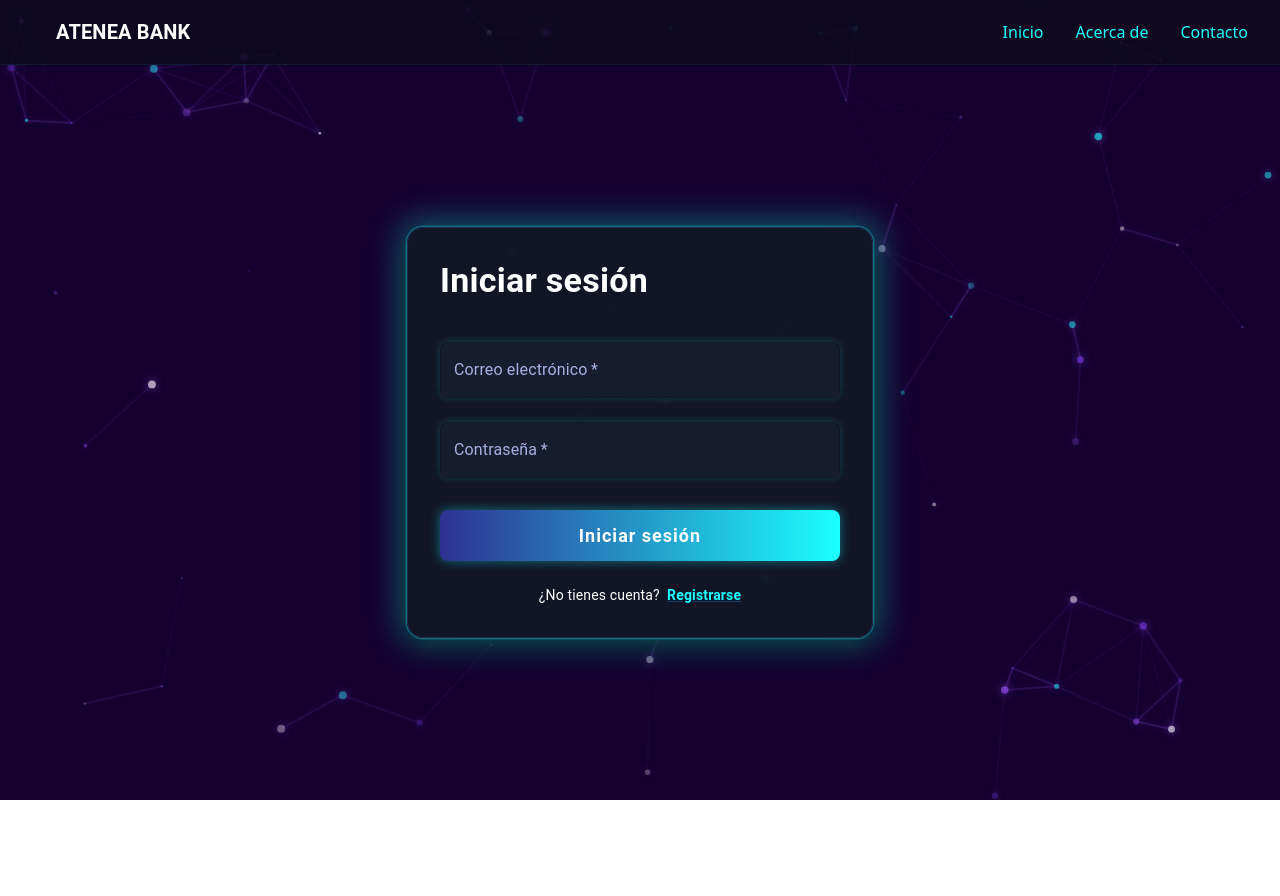
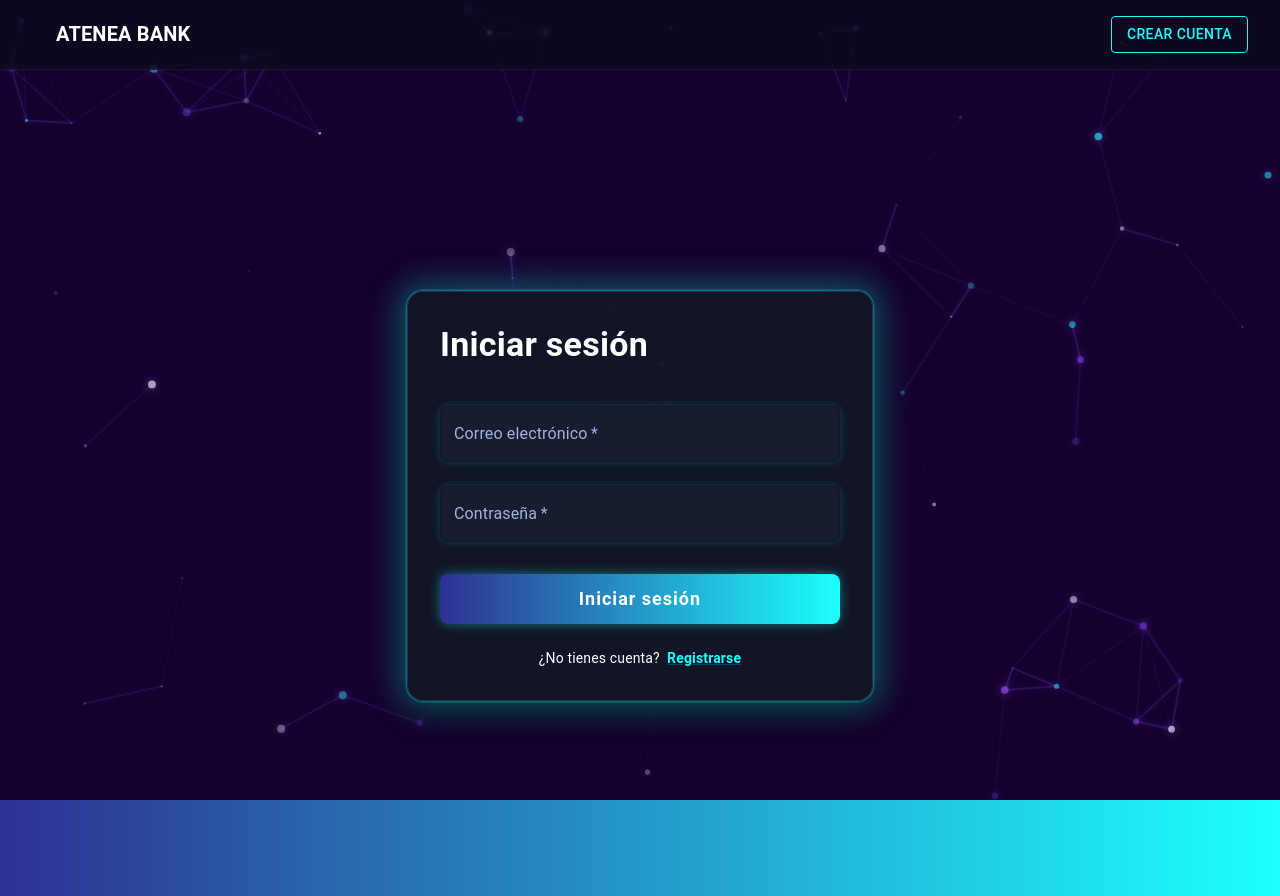
Before and after one commit to Atenea-Conocimientos/redux-athena-bank, a React (Vite) app in the folder frontend/: page /login in a window 1280 px wide. Before the commit the page ends 800 px from the top, so only its background shows below. Built offline with nearby package versions, Linux system fonts and the light colour scheme; some icons are missing.

Commit message:
Added logout functionality

```diff
--- a/frontend/src/App.tsx
+++ b/frontend/src/App.tsx
@@ -3,6 +3,7 @@ import { BrowserRouter as Router, Routes, Route, Navigate } from 'react-router-d
 import SignUp from './components/SignUp';
 import Login from './components/Login';
 import Dashboard from './components/Dashboard';
+import RequireAuth from './components/RequireAuth';
 
 function App() {
   return (
@@ -10,7 +11,7 @@ function App() {
       <Routes>
         <Route path="/signup" element={<SignUp />} />
         <Route path="/login" element={<Login />} />
-        <Route path="/dashboard" element={<Dashboard />} />
+        <Route path="/dashboard" element={<RequireAuth><Dashboard /></RequireAuth>} />
         <Route path="*" element={<Navigate to="/signup" replace />} />
       </Routes>
     </Router>
--- a/frontend/src/api.ts
+++ b/frontend/src/api.ts
@@ -65,3 +65,12 @@ export async function getTransactions(token: string): Promise<Transaction[]> {
   );
   return res.data;
 }
+
+// Logout del usuario
+export async function logout(): Promise<void> {
+  await axios.post(
+    `${API_BASE}/auth/logout`,
+    {},
+    { withCredentials: true }
+  );
+}
--- a/frontend/src/components/Dashboard.tsx
+++ b/frontend/src/components/Dashboard.tsx
@@ -4,11 +4,11 @@ import {
   Paper,
   Button,
 } from '@mui/material';
-import { Link as RouterLink } from 'react-router-dom';
 import AccountBalanceIcon from '@mui/icons-material/AccountBalance';
 import { useSnackbar } from 'notistack';
 import { useAuth } from './AuthContext';
-import { getAccounts, createAccount, freezeAccount, deleteAccount, depositFunds, transferFunds, getTransactions, Account as ApiAccount, Transaction } from '../api';
+import { useNavigate } from 'react-router-dom';
+import { getAccounts, createAccount, freezeAccount, deleteAccount, depositFunds, transferFunds, getTransactions, logout, Account as ApiAccount, Transaction } from '../api';
 
 import CreateAccountModal from './CreateAccountModal';
 import TopUpModal from './TopUpModal';
@@ -42,6 +42,8 @@ const randomLast4 = () => Math.floor(1000 + Math.random() * 9000).toString();
  * -----------------------------------------------------------------*/
 const Dashboard: React.FC = () => {
   const { enqueueSnackbar } = useSnackbar();
+  const navigate = useNavigate();
+  const { setToken } = useAuth();
 
   /** ------------------------------------------------------
    *  Local state
@@ -108,6 +110,9 @@ const Dashboard: React.FC = () => {
         updated.frozen ? 'Cuenta congelada ❄️' : 'Cuenta descongelada ☀️',
         { variant: 'info' },
       );
+      // Refrescar solo lista de transacciones tras cambio de estado
+      const txs = await getTransactions(token);
+      setTransactions(txs);
     } catch {
       enqueueSnackbar('Error al congelar/descongelar', { variant: 'error' });
     }
@@ -147,6 +152,9 @@ const Dashboard: React.FC = () => {
       ));
       setTopUpModalOpen(false);
       enqueueSnackbar('¡Fondos agregados exitosamente!', { variant: 'success' });
+      // Refrescar transacciones tras depósito
+      const txs = await getTransactions(token);
+      setTransactions(txs);
     } catch {
       enqueueSnackbar('Error al agregar fondos', { variant: 'error' });
     }
@@ -348,48 +356,39 @@ const Dashboard: React.FC = () => {
       position="relative"
       sx={{ background: 'linear-gradient(90deg, #2E3192 0%, #1BFFFF 100%)', overflow: 'hidden' }}
     >
-      {/* ----------------------------------------------------------------------
-       *  Header / Navbar
-       * --------------------------------------------------------------------*/}
-      <Box
-        component="header"
-        width="100%"
-        sx={{
+      {/* Header */}
+      <Box component="header" width="100%" maxWidth="100vw" sx={{
         px: { xs: 2, sm: 4 },
         py: 2,
         display: 'flex',
         alignItems: 'center',
         justifyContent: 'space-between',
-          background: 'rgba(12, 10, 30, 0.85)',
+        background: 'rgba(12,10,30,0.85)',
         borderBottom: '1.5px solid rgba(44,255,255,0.08)',
+        position: 'fixed', top: 0, left: 0,
         zIndex: 2,
-          position: 'relative',
-        }}
-      >
+        boxSizing: 'border-box',
+      }}>
         <Box display="flex" alignItems="center" gap={1}>
           <AccountBalanceIcon sx={{ color: '#FFD600', fontSize: 32 }} />
           <Typography variant="h6" fontWeight={700} color="#fff">
             ATENEA BANK
           </Typography>
         </Box>
-        <Box display="flex" gap={4}>
-          <RouterLink to="/" style={{ color: '#1BFFFF', textDecoration: 'none', fontWeight: 500 }}>
-            Home
-          </RouterLink>
-          <RouterLink to="/about" style={{ color: '#1BFFFF', textDecoration: 'none', fontWeight: 500 }}>
-            About
-          </RouterLink>
-          <RouterLink to="/contact" style={{ color: '#1BFFFF', textDecoration: 'none', fontWeight: 500 }}>
-            Contact
-          </RouterLink>
+        <Button data-testid="boton-logout" onClick={async () => {
+          try {
+            await logout();
+            enqueueSnackbar('Sesión cerrada correctamente', { variant: 'success' });
+          } catch {
+            enqueueSnackbar('Error al cerrar sesión', { variant: 'error' });
+          }
+          setToken('');
+          navigate('/login');
+        }} variant="outlined" sx={{ color: '#1BFFFF', borderColor: '#1BFFFF', '&:hover': { background: 'rgba(27,255,255,0.08)' } }}>
+          Cerrar sesión
+        </Button>
       </Box>
-      </Box>
-
-      {/* Decorative background */}
-      <Box position="absolute" top={0} left={0} width="100%" height="100%" zIndex={0}>
       <NeonParticlesBackground />
-      </Box>
-
       {/* ----------------------------------------------------------------------
        *  Content Wrapper
        * --------------------------------------------------------------------*/}
@@ -401,6 +400,7 @@ const Dashboard: React.FC = () => {
         justifyContent="center"
         flex={1}
         width="100%"
+        pt={12}
       >
         <Paper
           elevation={8}
@@ -536,13 +536,19 @@ const Dashboard: React.FC = () => {
                   <Typography variant="subtitle2" fontWeight={600}>{date}</Typography>
                   {txs.map(tx => (
                     <Box key={tx._id} display="flex" justifyContent="space-between" py={0.5}>
-                      <Typography color={tx.direction==='in'? 'success.main': tx.direction==='out'? 'error.main': 'text.secondary'}>
-                        {tx.description}
+                      <Typography sx={{ color: tx.direction==='in' || tx.type==='account_opened' ? 'success.main' : tx.direction==='out' || tx.type==='account_closed' ? 'error.main' : '#fff' }}>
+                        {tx.type === 'deposit'
+                          ? `Depósito en cuenta ${accounts.find(a => a._id === tx.accountId)?.last4}`
+                          : tx.type === 'account_opened'
+                            ? `Cuenta activada ${accounts.find(a => a._id === tx.accountId)?.last4}`
+                            : tx.type === 'status_change'
+                              ? `${tx.description} ${accounts.find(a => a._id === tx.accountId)?.last4}`
+                              : tx.description}
                       </Typography>
-                      <Typography color={tx.direction==='in'? 'success.main': tx.direction==='out'? 'error.main': 'text.secondary'}>
-                        {tx.direction==='neutral'
-                          ? '[neutro]'
-                          : `${tx.direction==='in' ? '+ ' : '- '}${tx.amount?.toFixed(2)}`}
+                      <Typography sx={{ color: tx.direction==='in' || tx.type==='account_opened' ? 'success.main' : tx.direction==='out' || tx.type==='account_closed' ? 'error.main' : '#fff' }}>
+                        {tx.direction === 'neutral'
+                          ? ''
+                          : `${tx.direction === 'in' ? '+ ' : '- '}${tx.amount?.toFixed(2)}`}
                       </Typography>
                     </Box>
                   ))}
--- a/frontend/src/components/Login.tsx
+++ b/frontend/src/components/Login.tsx
@@ -58,38 +58,17 @@ const Login: React.FC = () => {
       display="flex"
       flexDirection="column"
       position="relative"
-      sx={{ background: gradient, overflow: 'hidden' }}
+      sx={{ background: gradient, overflow: 'hidden', pt: 12 }}
     >
-      {/* Header/Navbar */}
-      <Box
-        component="header"
-        width="100%"
-        maxWidth="100vw"
-        sx={{
-          px: { xs: 2, sm: 4 },
-          py: 2,
-          display: 'flex',
-          alignItems: 'center',
-          justifyContent: 'space-between',
-          background: 'rgba(12, 10, 30, 0.85)',
-          borderBottom: '1.5px solid rgba(44,255,255,0.08)',
-          zIndex: 2,
-          position: 'relative',
-          overflowX: 'hidden',
-          boxSizing: 'border-box',
-        }}
-      >
+      {/* Header */}
+      <Box component="header" width="100%" maxWidth="100vw" sx={{
+        px: { xs: 2, sm: 4 }, py: 2, display: 'flex', alignItems: 'center', justifyContent: 'space-between', background: 'rgba(12,10,30,0.85)', borderBottom: '1.5px solid rgba(44,255,255,0.08)', position: 'fixed', top: 0, left: 0, zIndex: 2, boxSizing: 'border-box'
+      }}>
         <Box display="flex" alignItems="center" gap={1}>
           <AccountBalanceIcon sx={{ color: '#FFD600', fontSize: 32 }} />
-          <Typography variant="h6" fontWeight={700} color="#fff">
-            ATENEA BANK
-          </Typography>
+          <Typography variant="h6" fontWeight={700} color="#fff">ATENEA BANK</Typography>
         </Box>
-        <Box display="flex" gap={4} data-testid="navbar-login">
-          <RouterLink to="/" data-testid="nav-inicio-login" style={{ color: '#1BFFFF', textDecoration: 'none', fontWeight: 500 }}>Inicio</RouterLink>
-          <RouterLink to="/about" data-testid="nav-acerca-login" style={{ color: '#1BFFFF', textDecoration: 'none', fontWeight: 500 }}>Acerca de</RouterLink>
-          <RouterLink to="/contact" data-testid="nav-contacto-login" style={{ color: '#1BFFFF', textDecoration: 'none', fontWeight: 500 }}>Contacto</RouterLink>
-        </Box>
+        <Button component={RouterLink} to="/signup" variant="outlined" sx={{ color: '#1BFFFF', borderColor: '#1BFFFF', '&:hover': { background: 'rgba(27,255,255,0.08)' } }} data-testid="boton-signup-header">Crear cuenta</Button>
       </Box>
       {/* Background */}
       <Box position="absolute" top={0} left={0} width="100%" height="100%" zIndex={0}>
--- a/frontend/src/components/SignUp.tsx
+++ b/frontend/src/components/SignUp.tsx
@@ -84,37 +84,22 @@ const SignUp: React.FC = () => {
         justifyContent: 'center',
         position: 'relative',
         overflow: 'hidden',
+        pt: 12,
       }}
     >
       <NeonParticlesBackground />
 
       {/* Header */}
       <Box component="header" width="100%" maxWidth="100vw" sx={{
-        px: { xs: 2, sm: 4 },
-        py: 2,
-        display: 'flex',
-        alignItems: 'center',
-        justifyContent: 'space-between',
-        background: 'rgba(12,10,30,0.85)',
-        borderBottom: '1.5px solid rgba(44,255,255,0.08)',
-        zIndex: 2,
-        position: 'fixed',
-        top: 0,
-        left: 0,
-        overflowX: 'hidden',
-        boxSizing: 'border-box',
+        px: { xs: 2, sm: 4 }, py: 2, display: 'flex', alignItems: 'center', justifyContent: 'space-between', background: 'rgba(12,10,30,0.85)', borderBottom: '1.5px solid rgba(44,255,255,0.08)', position: 'fixed', top: 0, left: 0, zIndex: 2, boxSizing: 'border-box'
       }}>
         <Box display="flex" alignItems="center" gap={1}>
           <AccountBalanceIcon sx={{ color: '#FFD600', fontSize: 32 }} />
-          <Typography variant="h6" fontWeight={700} color="#fff">
-            ATENEA BANK
-          </Typography>
+          <Typography variant="h6" fontWeight={700} color="#fff">ATENEA BANK</Typography>
         </Box>
-        <Box display="flex" gap={4} data-testid="navbar-signup">
-          <RouterLink to="/" data-testid="nav-inicio-signup" style={{ color: '#1BFFFF', textDecoration: 'none', fontWeight: 500 }}>Inicio</RouterLink>
-          <RouterLink to="/about" data-testid="nav-acerca-signup" style={{ color: '#1BFFFF', textDecoration: 'none', fontWeight: 500 }}>Acerca de</RouterLink>
-          <RouterLink to="/contact" data-testid="nav-contacto-signup" style={{ color: '#1BFFFF', textDecoration: 'none', fontWeight: 500 }}>Contacto</RouterLink>
-        </Box>
+        <Button component={RouterLink} to="/login" data-testid="boton-login-header-signup" variant="outlined" sx={{ color: '#1BFFFF', borderColor: '#1BFFFF', '&:hover': { background: 'rgba(27,255,255,0.08)' } }}>
+          Iniciar sesión
+        </Button>
       </Box>
 
       {/* Form */}
```
Also changed, not shown: frontend/src/components/RequireAuth.tsx (added, +16 -0 lines), 2 other files (tests, documents, lock files or other folders). Lines whose indentation alone changed are shown as unchanged.
